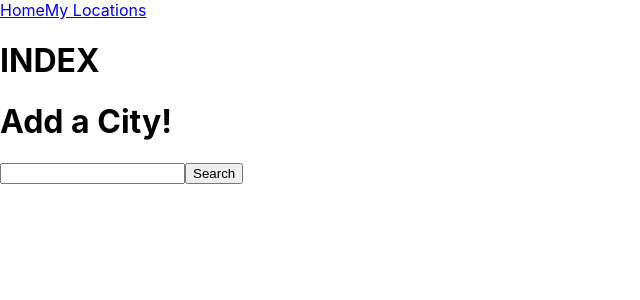
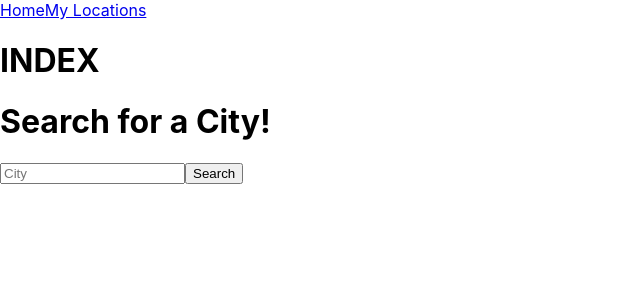
Before and after one commit to RytisDr/weather-app, a React (Create React App) app: page / in a window 1280 px wide. Shown: the top 300 px of the page, without its empty margins (0-640 px from the left). Built offline with nearby package versions, Linux system fonts and the light colour scheme.

Commit message:
Conditional rendering of h2 element on whether the result has been found.

```diff
--- a/src/App.js
+++ b/src/App.js
@@ -6,6 +6,7 @@ import "./App.css";
 class App extends Component {
   state = {
     myLocations: "",
+    searchError: "",
     searchResult: ""
   };
   componentDidMount() {
@@ -15,16 +16,24 @@ class App extends Component {
   onSubmit = searchQuery => {
     if (searchQuery) {
       this.fetchCurrentWeather(searchQuery);
+    } else {
     }
   };
   fetchCurrentWeather = location => {
     const APIKey = "ed63ab6e517fbb4dbbf4444d70356ca0";
     fetch(
-      `https://api.openweathermap.org/data/2.5/weather?q=${location}&appid=${APIKey}`
+      `https://api.openweathermap.org/data/2.5/weather?q=${location}&appid=${APIKey}&units=metric`
     )
       .then(res => res.json())
       .then(result => {
-        console.log(result);
+        if (result.cod === "404") {
+          this.setState({
+            searchError: "City not found, check the input and try again."
+          });
+        } else console.log(result);
+        this.setState({
+          searchResult: result
+        });
       });
   };
   fetchWeatherForecast = location => {};
@@ -36,9 +45,13 @@ class App extends Component {
           <Navigation />
         </header>
         <div className="indexBody">
-          {!savedLocations && <h1>Add a City!</h1>}
+          {!savedLocations && <h1>Search for a City!</h1>}
           <SearchForm handleSubmit={this.onSubmit} />
-          <h2>{this.state.searchResult}</h2>
+          {this.state.searchError ? (
+            <h2>{this.state.searchError}</h2>
+          ) : (
+            <h2>{this.state.searchResult.name}</h2>
+          )}
         </div>
       </div>
     );
--- a/src/components/SearchForm.jsx
+++ b/src/components/SearchForm.jsx
@@ -9,6 +9,7 @@ export default class SearchForm extends Component {
       <div className="searchForm">
         <input
           type="text"
+          placeholder="City"
           onChange={event => this.setState({ searchQuery: event.target.value })}
         />
         <button onClick={() => this.props.handleSubmit(this.state.searchQuery)}>
```
